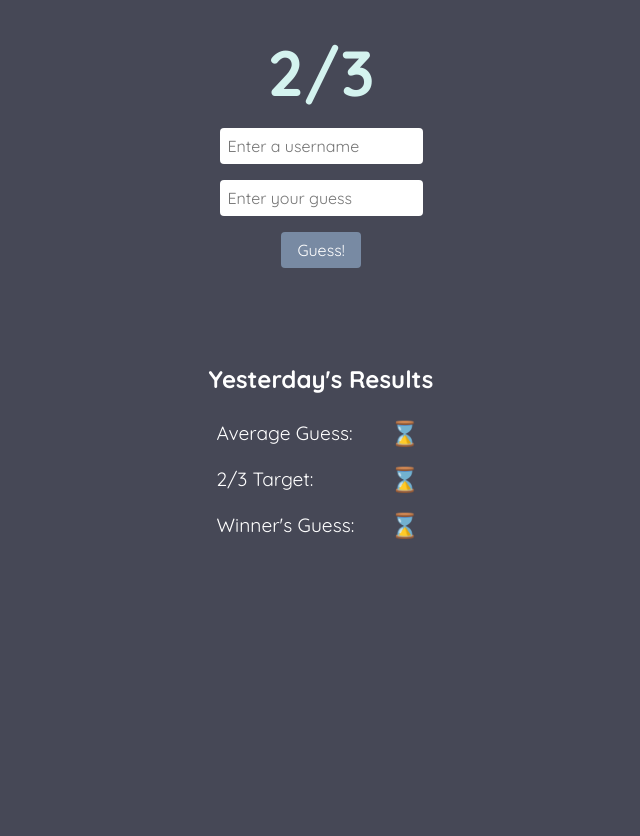
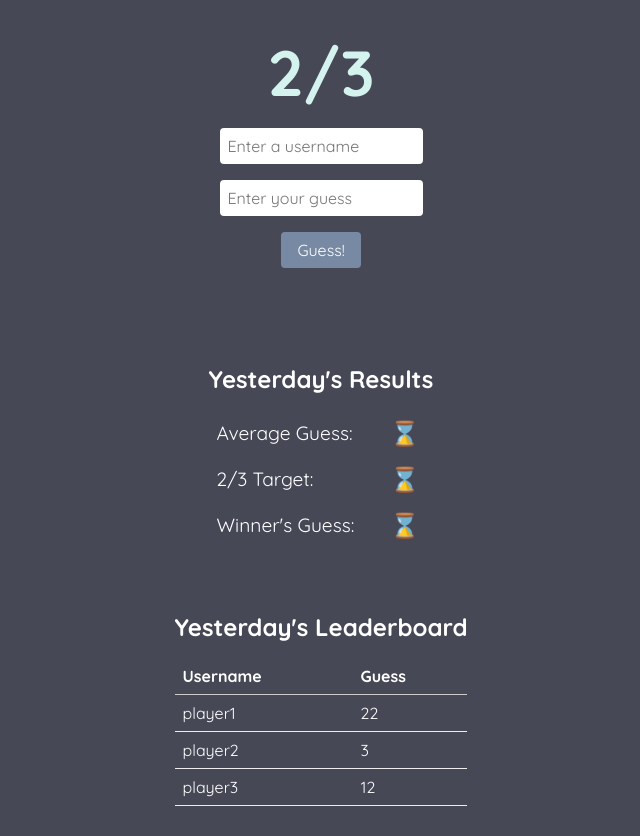
Before and after one commit to ryanbarouki/two-thirds, a React (Create React App) app: page / in a window 1280 px wide. Shown: the whole page, without its empty margins (319-959 px from the left). Before the commit the page ends 800 px from the top, so only its background shows below. Built offline with nearby package versions, Linux system fonts and the light colour scheme; no server answers.

Commit message:
add leaderboard call from frontend

```diff
--- a/src/App.js
+++ b/src/App.js
@@ -32,10 +32,10 @@ const App = () => {
   const [timeToNext, setTimeToNext] = useState(getNextOccurrence(24));
   const [submitted, setSubmitted] = useState(getTodaysUsername() !== '');
 
-  const [leaderboardData] = useState([
-    { username: 'player1', wins: 5 },
-    { username: 'player2', wins: 3 },
-    { username: 'player3', wins: 2 },
+  const [leaderboardData, setLeaderboardData] = useState([
+    { username: 'player1', guess: 22 },
+    { username: 'player2', guess: 3 },
+    { username: 'player3', guess: 12 },
   ]);
 
 
@@ -46,9 +46,16 @@ const App = () => {
           username: getYesterdaysUsername()
         })
         .then(response => setPreviousDayResults(response.data))
-        .catch(error => console.error('There was an error!', error));
+        .catch(error => console.error('Error when fetching previous results', error));
+      };
+
+      const fetchLeaderboard = async () => {
+        axios.get(process.env.REACT_APP_API_ENDPOINT + 'leaderboard')
+        .then(response => setLeaderboardData(response.data))
+        .catch(error => console.error('Error when fetching leaderboard', error))
       };
       fetchPrevResults();
+      fetchLeaderboard();
     },
   [timeToNext]);
 
@@ -98,6 +105,9 @@ const App = () => {
         <Results
           previousDayResults={previousDayResults}
         />
+        <Leaderboard
+        leaderboardData={leaderboardData}
+        />
       </Container>
     </>
   );
--- a/src/components/Leaderboard.js
+++ b/src/components/Leaderboard.js
@@ -14,14 +14,14 @@ const Leaderboard = ({ leaderboardData }) => {
         <thead>
           <tr>
             <TableHeader>Username</TableHeader>
-            <TableHeader>Wins</TableHeader>
+            <TableHeader>Guess</TableHeader>
           </tr>
         </thead>
         <tbody>
           {leaderboardData.map((entry, index) => (
             <tr key={index}>
               <TableCell>{entry.username}</TableCell>
-              <TableCell>{entry.wins}</TableCell>
+              <TableCell>{entry.guess}</TableCell>
             </tr>
           ))}
         </tbody>
```
Also changed, not shown: lambdas/index.js (+12 -8 lines), 1 other file (tests, documents, lock files or other folders).
